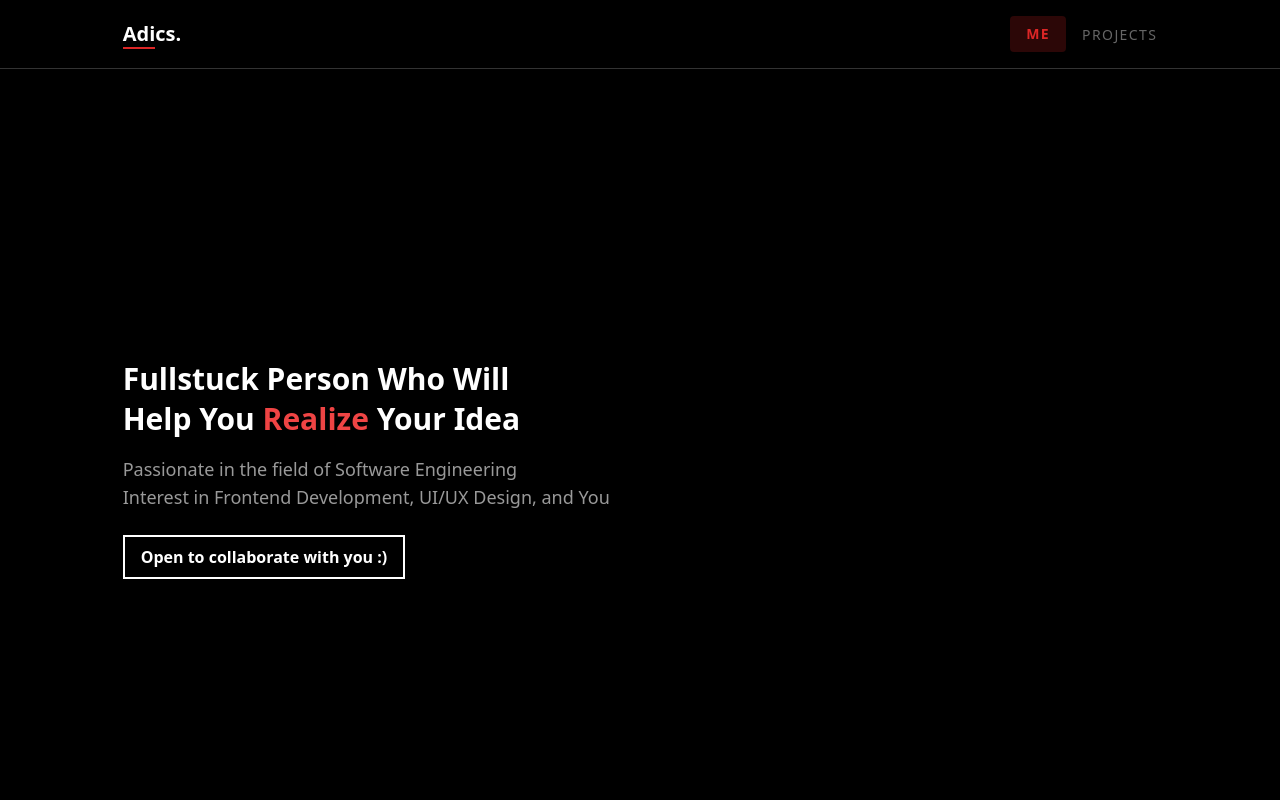
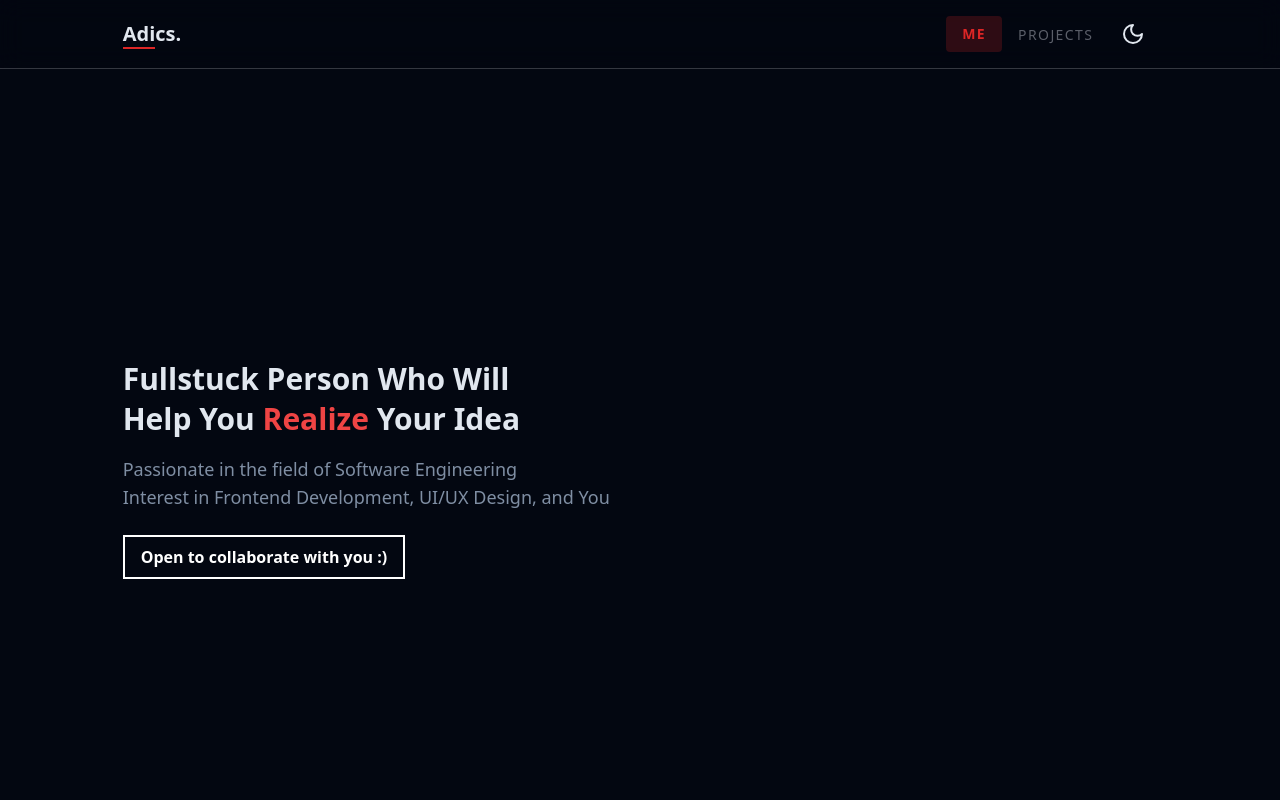
Before and after one commit to AdiCahyaSaputra/personal-website, a Next.js app: page / in a window 1280 px wide. Shown: the top 800 px of the page. Built offline with nearby package versions, Linux system fonts and the light colour scheme.

Commit message:
feat: setup theme toggle

```diff
--- a/app/layout.tsx
+++ b/app/layout.tsx
@@ -1,5 +1,10 @@
 import 'styles/globals.css'
 import { Metadata } from "next"
+
+import { fontSans } from '@/lib/fonts'
+import { cn } from 'lib/utils'
+
+import ThemeProvider from '@/components/section/ThemeProvider'
 
 type TProps = {
   children: React.ReactNode
@@ -7,10 +12,11 @@ type TProps = {
 
 const RootLayout = ({ children }: TProps) => {
   return (
-    <html lang="en">
-      <link rel="icon" href="/favicon.png" />
-      <body>
-        {children}
+    <html lang="en" suppressHydrationWarning>
+      <body className={cn('min-h-screen bg-background font-sans antialiased selection:text-background selection:bg-foreground', fontSans.variable)}>
+        <ThemeProvider attribute="class" defaultTheme="dark" enableSystem>
+          {children}
+        </ThemeProvider>
       </body>
     </html>
   )
@@ -18,7 +24,14 @@ const RootLayout = ({ children }: TProps) => {
 
 export const metadata: Metadata = {
   title: 'Adics',
-  description: 'My Personal Website'
+  description: 'My Personal Website',
+  themeColor: [
+    { media: "(prefers-color-scheme: light)", color: "white" },
+    { media: "(prefers-color-scheme: dark)", color: "black" },
+  ],
+  icons: {
+    icon: '/favicon.png'
+  }
 }
 
 export default RootLayout
--- a/app/page.tsx
+++ b/app/page.tsx
@@ -10,7 +10,7 @@ import FooterSection from "components/section/FooterSection"
 const Page: NextPage = () => {
   return (
     <>
-      <main className="bg-black w-full">
+      <main className="bg-white dark:bg-background w-full">
         <Navbar />
         <HeroSection />
         <AboutSection />
--- a/components/reusable/global/Navbar.tsx
+++ b/components/reusable/global/Navbar.tsx
@@ -5,11 +5,12 @@ import { cva } from 'class-variance-authority'
 import { Bars3CenterLeftIcon } from '@heroicons/react/24/outline'
 import { useEffect, useState } from "react"
 import { usePathname, useRouter } from "next/navigation"
+import { ThemeToggle } from "./ThemeToggle"
 
 const navLink = cva("cursor-pointer text-sm uppercase tracking-widest md:w-max w-full inline-block", {
   variants: {
     intent: {
-      deactive: "text-white/40 hover:text-white",
+      deactive: "text-foreground/40 hover:text-foreground",
       active: "font-bold text-red-600 py-2 px-4 rounded bg-red-600/20"
     }
   },
@@ -48,7 +49,7 @@ const Navbar: React.FC = () => {
 
   return (
     <>
-      <nav className={`select-none ${isActive ? 'bg-black' : 'bg-black/40'} backdrop-blur-md z-50 text-white border-b sticky inset-x-0 top-0 border-white/20`}>
+      <nav className={`select-none ${isActive ? 'bg-background' : 'bg-background/40'} backdrop-blur-md z-50 border-b sticky inset-x-0 top-0 border-primary/20`}>
         <Container className={container({ size: "large" })}>
 
           <div className="flex items-center py-4 justify-between">
@@ -57,7 +58,7 @@ const Navbar: React.FC = () => {
               <span className={`border-b-2 ${startAnimate ? 'border-red-600' : 'border-red-600/40'} transition-all`}>Adi</span>cs.
             </h1>
 
-            <ul className={`transition-all md:flex md:items-center md:space-x-4 md:static fixed md:translate-y-0 ${isActive ? 'top-0 translate-y-[65px]' : '-top-full -translate-y-full'} inset-x-0 p-8 md:p-0 md:bg-transparent bg-black md:border-none border-b border-white/20 space-y-4 md:space-y-0`}>
+            <ul className={`transition-all md:flex md:items-center md:space-x-4 md:static fixed md:translate-y-0 ${isActive ? 'top-0 translate-y-[65px]' : '-top-full -translate-y-full'} inset-x-0 p-8 md:p-0 md:bg-transparent bg-background md:border-none border-b border-primary/20 space-y-4 md:space-y-0`}>
               {navItems.map((nav, index) => (
                 <li key={index}>
                   <a
@@ -67,6 +68,7 @@ const Navbar: React.FC = () => {
                   </a>
                 </li>
               ))}
+              <ThemeToggle />
             </ul>
 
             <button onClick={() => setIsActive(!isActive)} className="md:hidden cursor-pointer">
--- /dev/null
+++ b/components/reusable/global/ThemeToggle.tsx
@@ -0,0 +1,27 @@
+"use client"
+
+import { useTheme } from "next-themes"
+
+import { Button } from "@/components/ui/Button"
+import { Moon, Sun } from "lucide-react"
+
+const Icons = {
+  sun: Sun,
+  moon: Moon
+}
+
+export function ThemeToggle() {
+  const { setTheme, theme } = useTheme()
+
+  return (
+    <Button
+      variant="ghost"
+      size="sm"
+      onClick={() => setTheme(theme === "light" ? "dark" : "light")}
+    >
+      <Icons.sun className="rotate-0 scale-100 transition-all dark:-rotate-90 dark:scale-0" />
+      <Icons.moon className="absolute rotate-90 scale-0 transition-all dark:rotate-0 dark:scale-100" />
+      <span className="sr-only">Toggle theme</span>
+    </Button>
+  )
+}
--- a/components/section/HeroSection.tsx
+++ b/components/section/HeroSection.tsx
@@ -13,17 +13,17 @@ const HeroSection: React.FC = () => {
 
   return (
     <section
-      className="flex bg-black text-white flex-col justify-center h-screen" >
+      className="flex bg-background flex-col justify-center h-screen" >
       <Container className={container({ size: "large" })}>
 
-        <div className={`overflow-hidden text-3xl transition-all font-bold text-white selection:text-black selection:bg-white w-max leading-[40px]`}>
+        <div className={`overflow-hidden text-3xl transition-all font-bold selection:text-background selection:bg-foreground w-max leading-[40px]`}>
           <h1>
             Fullstuck Person Who Will <br />
             Help You <span className='text-red-500'>Realize</span> Your Idea
           </h1>
         </div>
 
-        <div className="mt-4 text-lg text-white/60 select-none overflow-hidden">
+        <div className="mt-4 text-lg text-muted-foreground select-none overflow-hidden">
           <p>
             Passionate in the field of Software Engineering
           </p>
--- /dev/null
+++ b/components/section/ThemeProvider.tsx
@@ -0,0 +1,16 @@
+'use client'
+
+import React from 'react'
+
+import { ThemeProvider as NextThemesProvider } from 'next-themes'
+import { ThemeProviderProps } from 'next-themes/dist/types'
+
+const ThemeProvider = ({ children, ...props }: ThemeProviderProps) => {
+  return (
+    <NextThemesProvider {...props}>
+      {children}
+    </NextThemesProvider>
+  )
+}
+
+export default ThemeProvider
--- /dev/null
+++ b/components/ui/Button.tsx
@@ -0,0 +1,55 @@
+import * as React from "react"
+import { Slot } from "@radix-ui/react-slot"
+import { cva, type VariantProps } from "class-variance-authority"
+
+import { cn } from "@/lib/utils"
+
+const buttonVariants = cva(
+  "inline-flex items-center justify-center rounded-md text-sm font-medium transition-colors focus-visible:outline-none focus-visible:ring-2 focus-visible:ring-ring focus-visible:ring-offset-2 disabled:opacity-50 disabled:pointer-events-none ring-offset-background",
+  {
+    variants: {
+      variant: {
+        default: "bg-primary text-primary-foreground hover:bg-primary/90",
+        destructive:
+          "bg-destructive text-destructive-foreground hover:bg-destructive/90",
+        outline:
+          "border border-input hover:bg-accent hover:text-accent-foreground",
+        secondary:
+          "bg-secondary text-secondary-foreground hover:bg-secondary/80",
+        ghost: "hover:bg-accent hover:text-accent-foreground",
+        link: "underline-offset-4 hover:underline text-primary",
+      },
+      size: {
+        default: "h-10 py-2 px-4",
+        sm: "h-9 px-3 rounded-md",
+        lg: "h-11 px-8 rounded-md",
+      },
+    },
+    defaultVariants: {
+      variant: "default",
+      size: "default",
+    },
+  }
+)
+
+export interface ButtonProps
+  extends React.ButtonHTMLAttributes<HTMLButtonElement>,
+    VariantProps<typeof buttonVariants> {
+  asChild?: boolean
+}
+
+const Button = React.forwardRef<HTMLButtonElement, ButtonProps>(
+  ({ className, variant, size, asChild = false, ...props }, ref) => {
+    const Comp = asChild ? Slot : "button"
+    return (
+      <Comp
+        className={cn(buttonVariants({ variant, size, className }))}
+        ref={ref}
+        {...props}
+      />
+    )
+  }
+)
+Button.displayName = "Button"
+
+export { Button, buttonVariants }
--- /dev/null
+++ b/lib/fonts.ts
@@ -0,0 +1,11 @@
+import { JetBrains_Mono as FontMono, Inter as FontSans } from "next/font/google"
+
+export const fontSans = FontSans({
+  subsets: ["latin"],
+  variable: "--font-sans",
+})
+
+export const fontMono = FontMono({
+  subsets: ["latin"],
+  variable: "--font-mono",
+})
--- a/package.json
+++ b/package.json
@@ -10,6 +10,7 @@
   },
   "dependencies": {
     "@heroicons/react": "^2.0.13",
+    "@radix-ui/react-slot": "1.0.2",
     "@types/node": "18.11.17",
     "@types/react": "18.0.26",
     "@types/react-dom": "18.0.9",
@@ -19,6 +20,7 @@
     "framer-motion": "^8.4.2",
     "lucide-react": "^0.244.0",
     "next": "^13.4.6",
+    "next-themes": "^0.2.1",
     "react": "18.2.0",
     "react-dom": "18.2.0",
     "tailwind-merge": "^1.13.2",
--- a/tsconfig.json
+++ b/tsconfig.json
@@ -19,6 +19,9 @@
     "jsx": "preserve",
     "incremental": true,
     "baseUrl": ".",
+    "paths": {
+      "@/*": ["./*"]
+    },
     "plugins": [
       {
         "name": "next"
```
Also changed, not shown: 1 other file (tests, documents, lock files or other folders).
